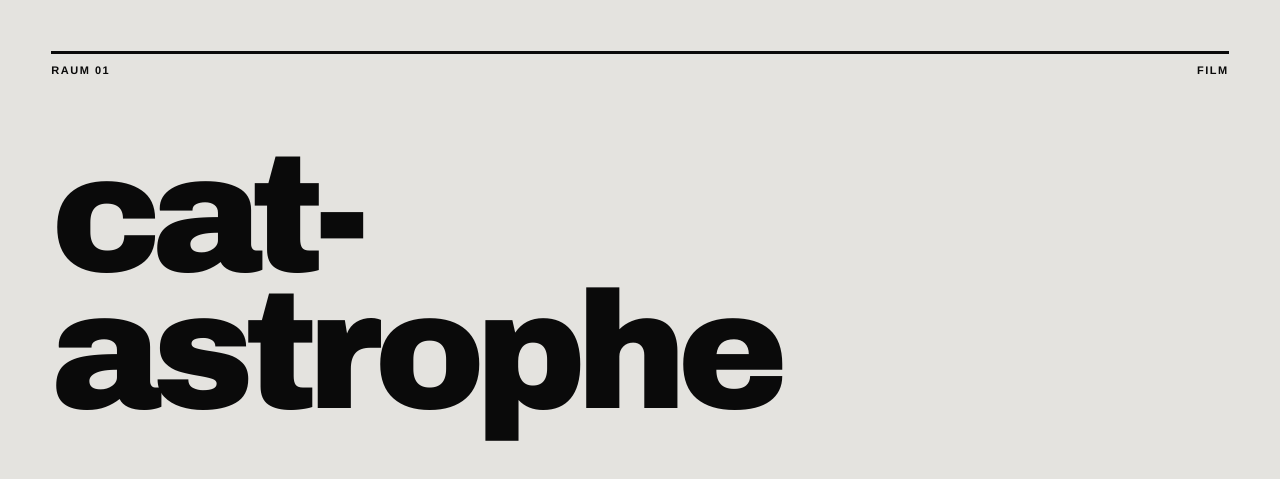
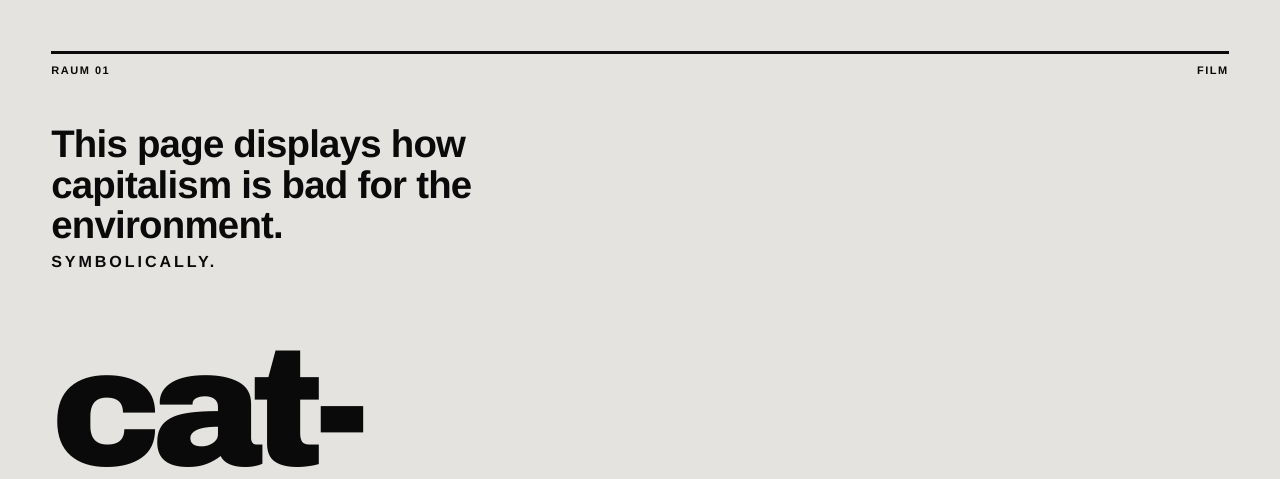
Before and after one commit to hreinnbasicform/carvking, a plain HTML site: page capitalismbad/index.html in a window 1280 px wide. Shown: the top 479 px of the page. Drawn offline with Linux system fonts and the light colour scheme.

Commit message:
capitalismbad: add top statement

```diff
--- a/capitalismbad/index.html
+++ b/capitalismbad/index.html
@@ -23,6 +23,8 @@ video{display:block;height:min(78vh,860px);max-width:100%;aspect-ratio:9/16;back
 .label i{font-style:normal;color:#555}
 .dl{display:inline-block;margin-top:12px;font-size:10px;font-weight:700;letter-spacing:.16em;text-transform:uppercase;color:#0a0a0a;text-decoration:none;border:1.5px solid #0a0a0a;padding:5px 9px}
 .dl:hover{background:#0a0a0a;color:#fff}
+.statement{margin:clamp(22px,4vw,48px) 0 0;max-width:22ch;font-weight:800;font-size:clamp(1.25rem,3.2vw,2.4rem);line-height:1.05;letter-spacing:-.02em}
+.statement span{display:block;margin-top:.5em;font-size:.42em;font-weight:700;letter-spacing:.18em;text-transform:uppercase}
 footer{margin-top:clamp(48px,8vw,120px);border-top:1px solid #0a0a0a;padding-top:10px;font-size:11px;letter-spacing:.14em;text-transform:uppercase}
 @media (max-width:760px){
 .room{grid-template-columns:1fr}
@@ -35,6 +37,7 @@ video{height:auto;width:100%}
 <body>
 <main>
 <header><span>Raum 01</span><span>Film</span></header>
+<p class="statement">This page displays how capitalism is bad for the environment.<span>Symbolically.</span></p>
 <h1>Cat-<br>astrophe</h1>
 <div class="room">
 <figure><video controls playsinline preload="metadata" src="catastrophe.mp4"></video></figure>
```
